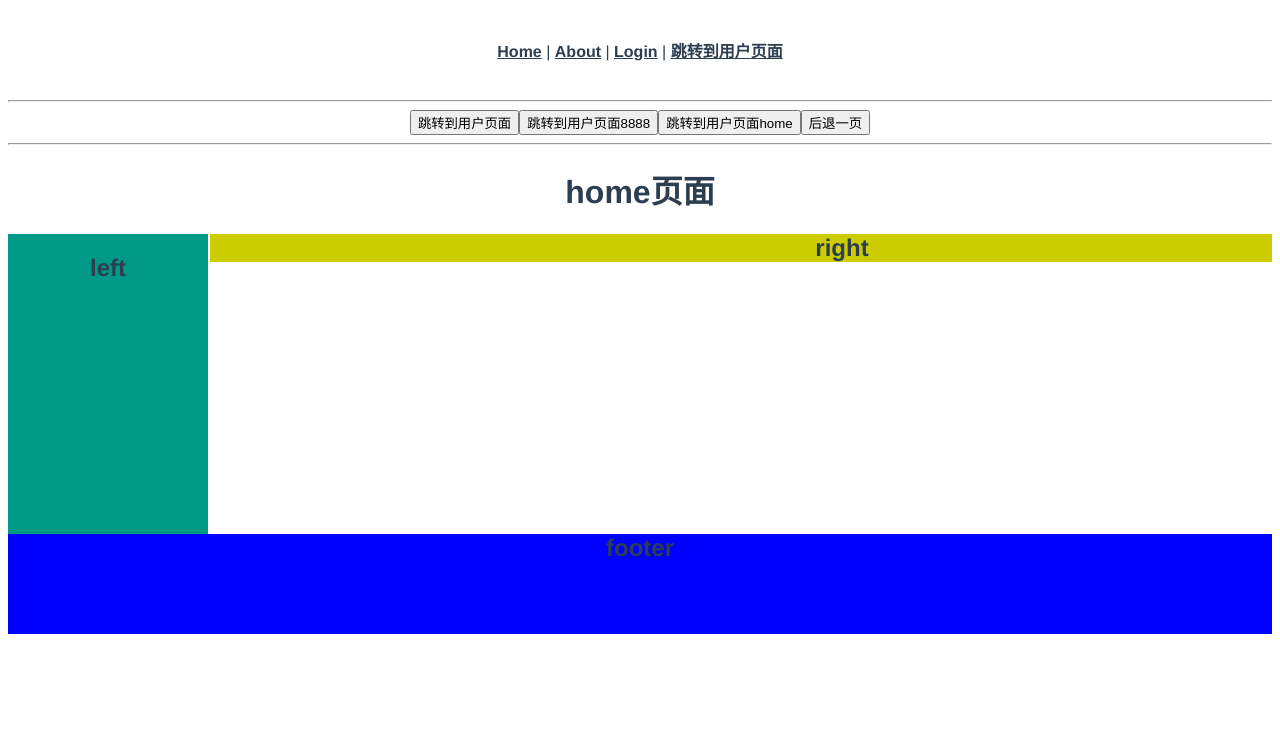
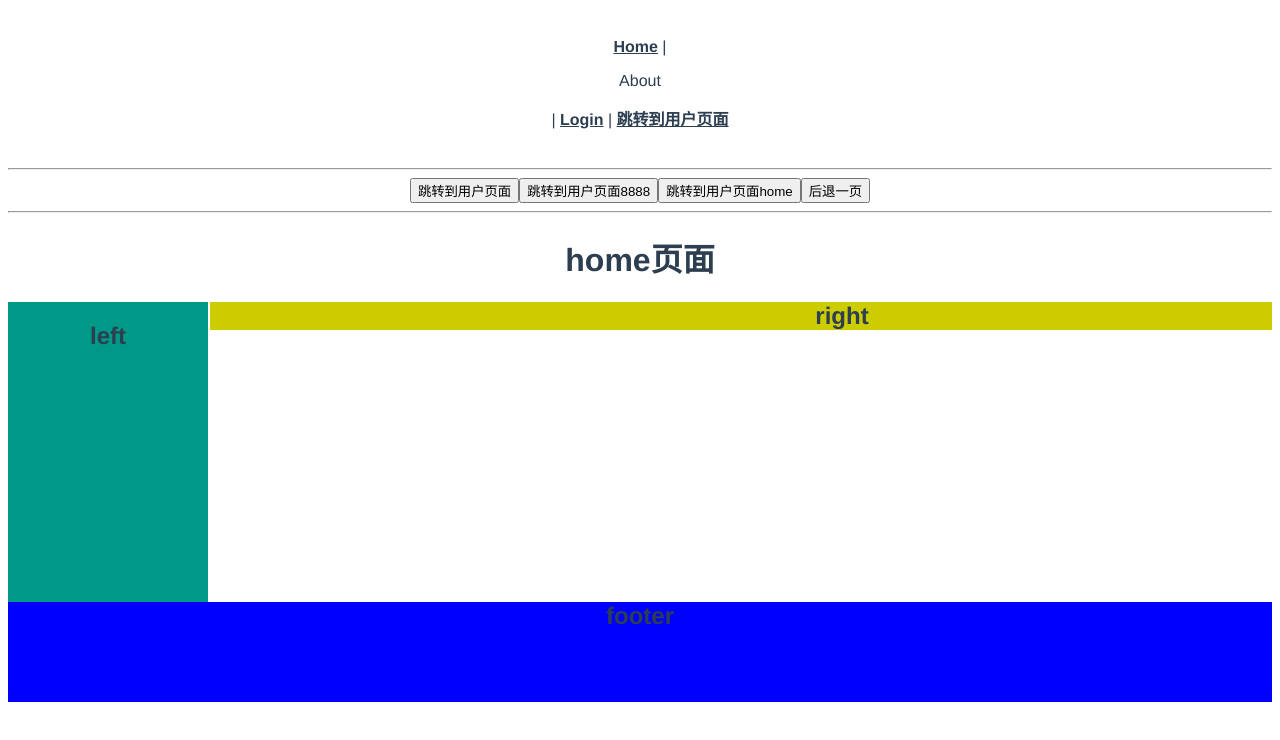
Before and after one commit to malun666/vue_bjsfa, a Vue app: page /#/kk in a window 1280 px wide. Shown: the top 740 px of the page. Built offline with nearby package versions, Linux system fonts and the light colour scheme.

Commit message:
added the transitions

```diff
--- a/src/App.vue
+++ b/src/App.vue
@@ -2,7 +2,7 @@
   <div id="app">
     <div id="nav">
       <router-link to="/">Home</router-link> |
-      <router-link to="/about">About</router-link> |
+      <router-link tag="p" to="/about">About</router-link> |
       <router-link to="/login">Login</router-link> |
       <router-link :to="UserUrl">跳转到用户页面</router-link>
     </div>
--- a/src/router.js
+++ b/src/router.js
@@ -10,10 +10,11 @@ import Left from "./views/Home/Left.vue";
 import Right from "./views/Home/Right.vue";
 import Footer from "./views/Home/Footer.vue";
 // 第二步：使用use注册Router插件
-Vue.use(Router);
+Vue.use(Router); // 执行组件的 install方法
 
 // 第三步：创建路由对象
 const router = new Router({
+  mode: "hash",
   routes: [
     {
       path: "/",
```
